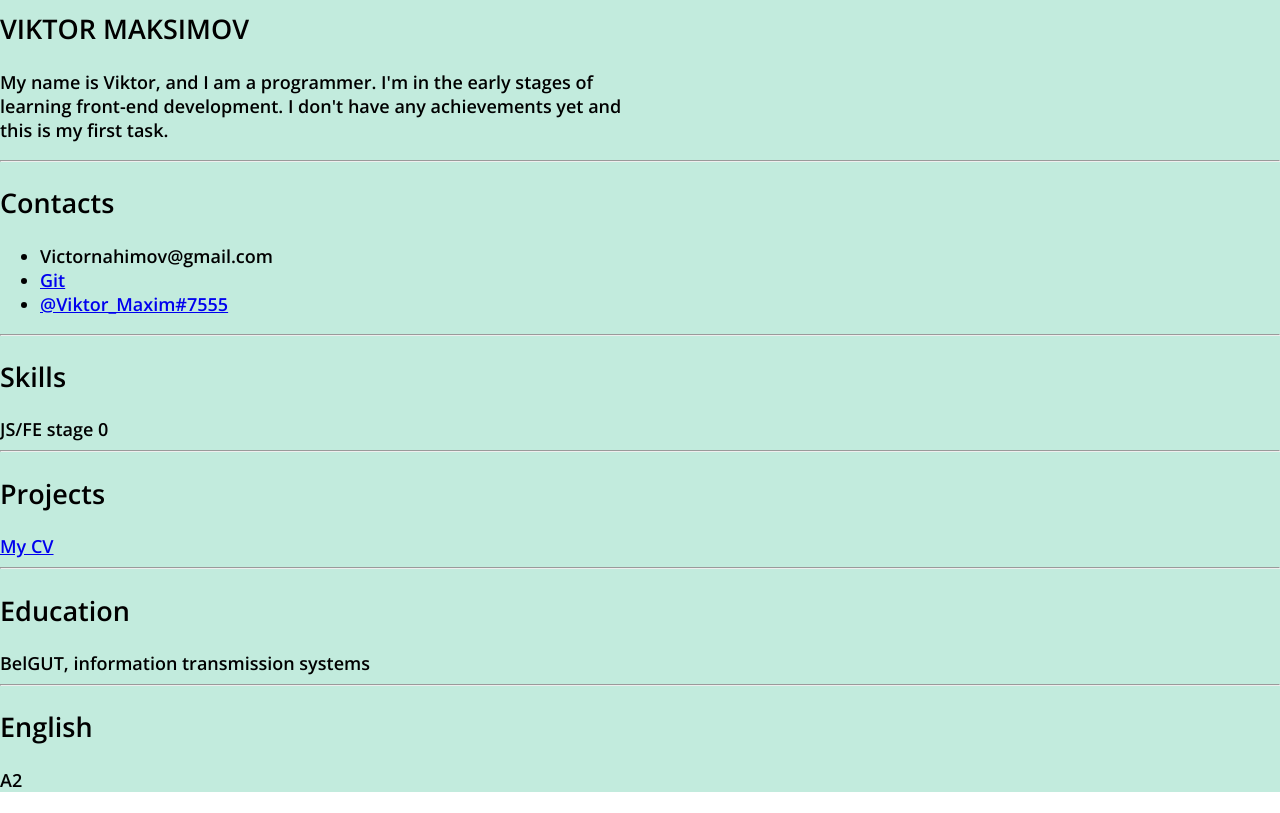
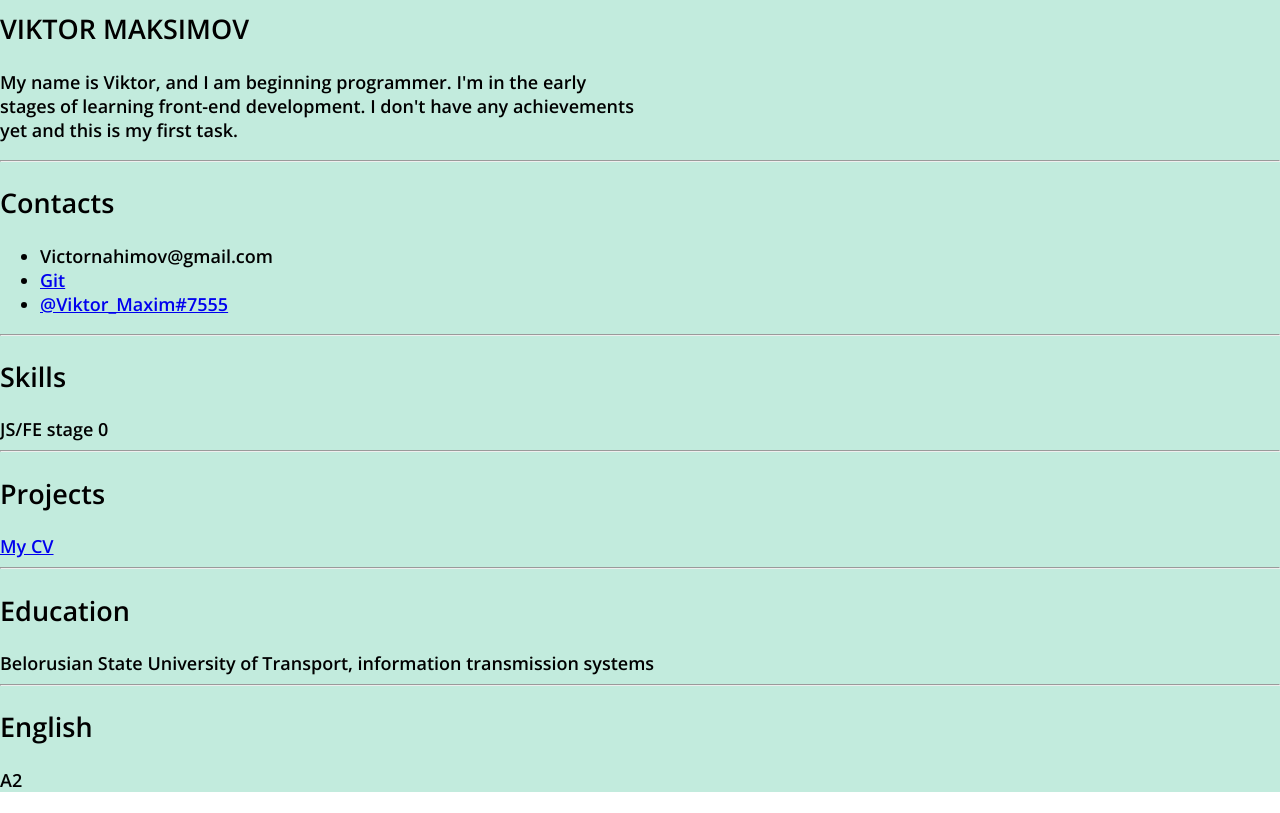
Before and after one commit to Amicronpersej8/rsschool-cv, a plain HTML site: page index.html in a window 1280 px wide. Shown: the part 359-1172 px from the top of the page. Drawn offline with nearby package versions, Linux system fonts and the light colour scheme.

Commit message:
feat; add some text

```diff
--- a/index.html
+++ b/index.html
@@ -28,7 +28,7 @@
     <section class="section" id="profile">
       <img class="image" src="assets/Avatar.jpg" alt="Photo" height="256">
       <h1><b>VIKTOR MAKSIMOV</b></h1>
-      <p> My name is Viktor, and I am a programmer. I'm in the early stages of learning front-end development. I don't have any achievements yet and this is my first task.</p>
+      <p> My name is Viktor, and I am beginning programmer. I'm in the early stages of learning front-end development. I don't have any achievements yet and this is my first task.</p>
     </section>
     <hr>
     <section class="section" id="contacts">
@@ -52,7 +52,7 @@
     <hr>
     <section class="education" id="education">
       <h2> Education </h2>
-      BelGUT, information transmission systems
+      Belorusian State University of Transport, information transmission systems
     </section>
     <hr>
     <section class="english" id="english">
```
